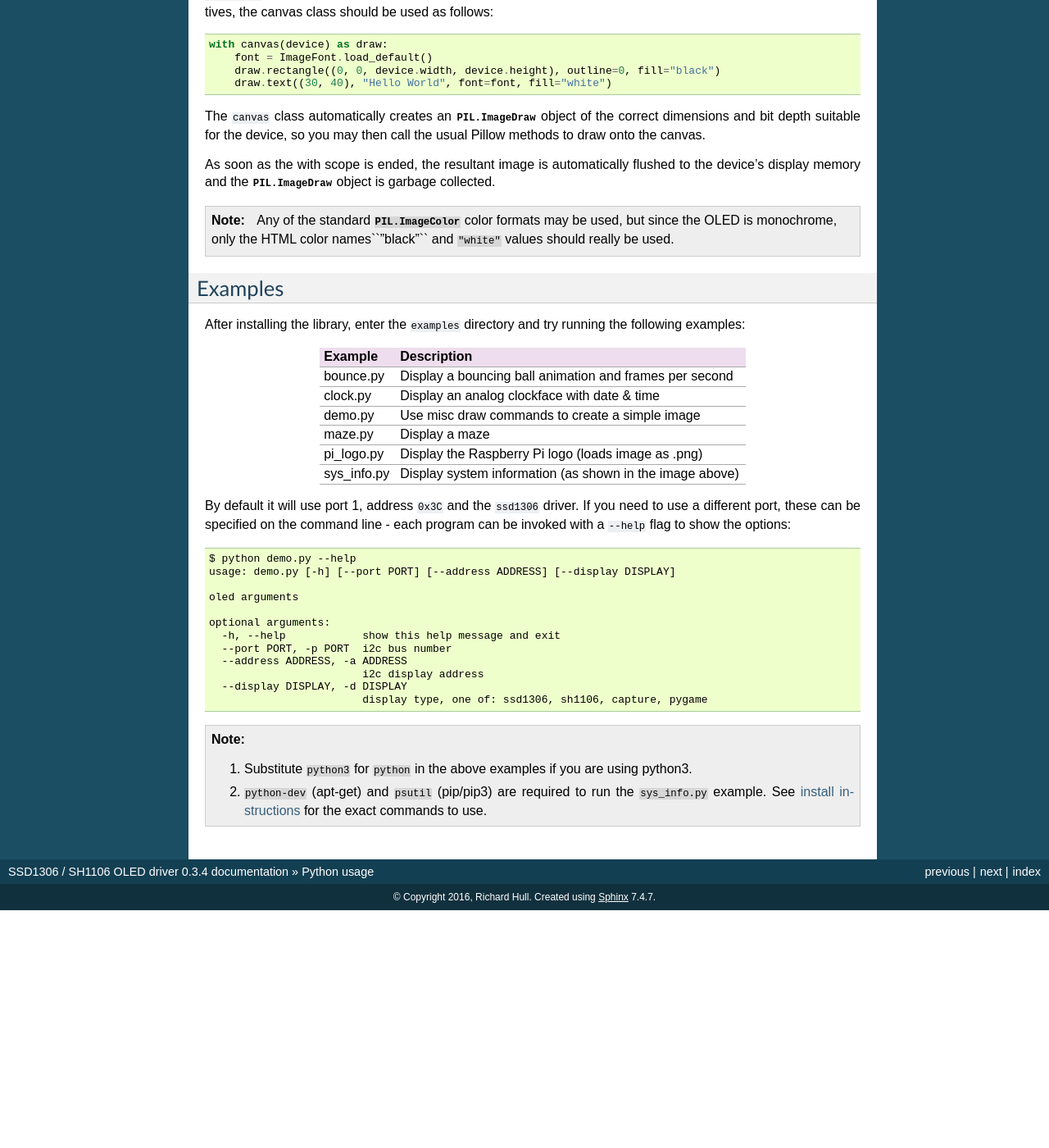
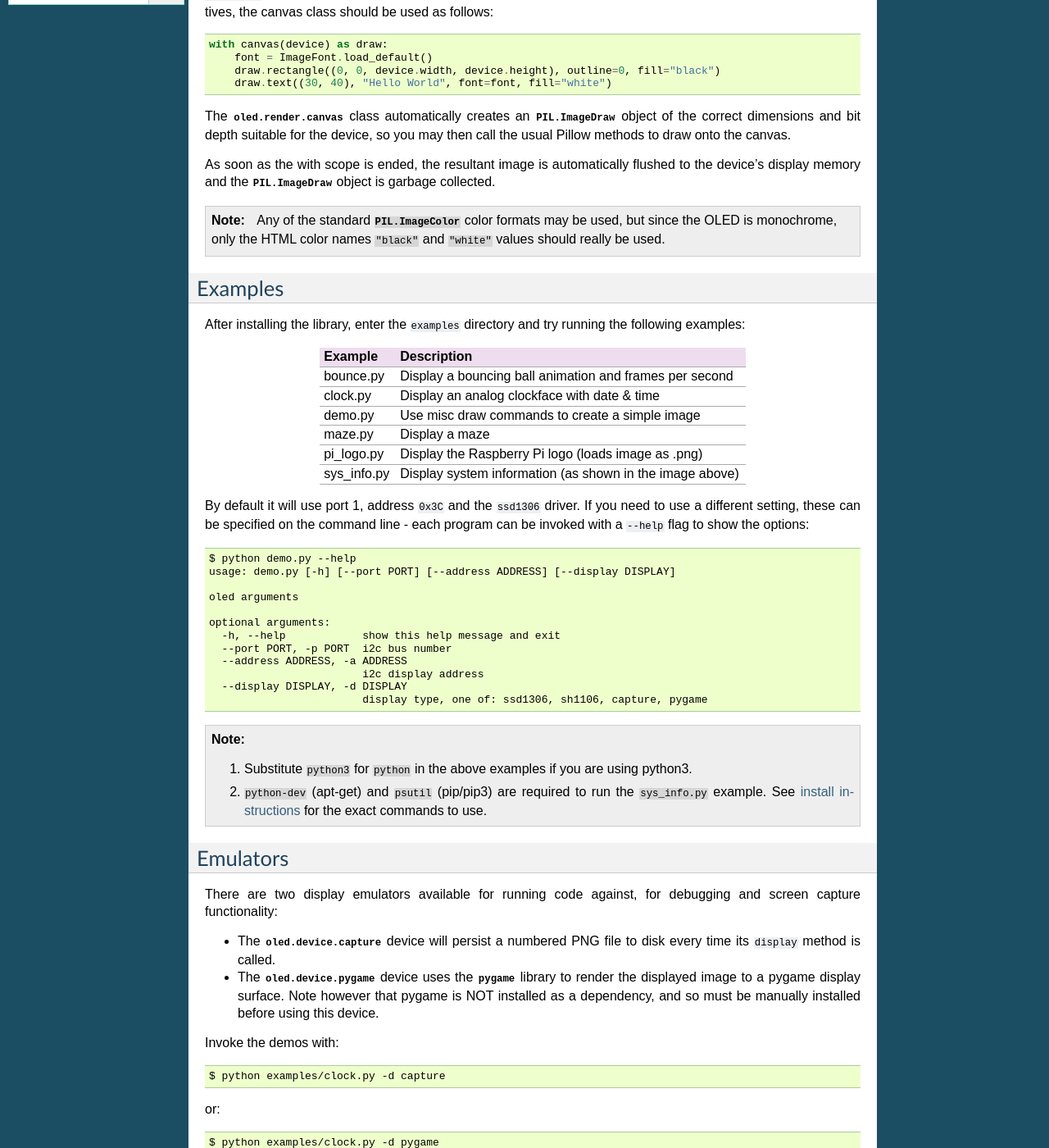
Before and after one commit to rm-hull/luma.oled, a Sphinx documentation site: the page built from doc/python-usage.rst, in a window 1280 px wide and 1400 px high, scrolled down 351 px. Shown: the whole window at 82% size. Built offline with Sphinx 7.4.7, drawn with Linux system fonts in a browser that asks for light colours; before the commit the page ends 1461 px from its top, so only the background shows below that.

Commit message:
Pygame is not a hard dependency
the oled.device.pygame driver will fail with a runtime exception
if the package is not explicitly installed. Setup WONT install
it as a dependency.

```diff
--- a/doc/python-usage.rst
+++ b/doc/python-usage.rst
@@ -27,7 +27,7 @@
       draw.rectangle((0, 0, device.width, device.height), outline=0, fill="black")
       draw.text((30, 40), "Hello World", font=font, fill="white")
 
-The ``canvas`` class automatically creates an :mod:`PIL.ImageDraw`
+The :class:`oled.render.canvas` class automatically creates an :mod:`PIL.ImageDraw`
 object of the correct dimensions and bit depth suitable for the device, so you
 may then call the usual Pillow methods to draw onto the canvas.
 
@@ -37,7 +37,7 @@
 
 .. note::
    Any of the standard :mod:`PIL.ImageColor` color formats may be used, but since
-   the OLED is monochrome, only the HTML color names``"black"`` and ``"white"``
+   the OLED is monochrome, only the HTML color names ``"black"`` and ``"white"``
    values should really be used.
 
 Examples
@@ -57,7 +57,7 @@
 =========== ========================================================
 
 By default it will use port 1, address ``0x3C`` and the ``ssd1306`` driver.
-If you need to use a different port, these can be specified on the command
+If you need to use a different setting, these can be specified on the command
 line - each program can be invoked with a ``--help`` flag to show the options::
 
   $ python demo.py --help
@@ -75,4 +75,26 @@
 
 .. note::
    #. Substitute ``python3`` for ``python`` in the above examples if you are using python3.
-   #. ``python-dev`` (apt-get) and ``psutil`` (pip/pip3) are required to run the ``sys_info.py`` example. See `install instructions <https://github.com/rm-hull/ssd1306/blob/master/examples/sys_info.py#L3-L7>`_ for the exact commands to use.
+   #. ``python-dev`` (apt-get) and ``psutil`` (pip/pip3) are required to run the ``sys_info.py``
+      example. See `install instructions <https://github.com/rm-hull/ssd1306/blob/master/examples/sys_info.py#L3-L7>`_ for the exact commands to use.
+
+Emulators
+^^^^^^^^^
+There are two display emulators available for running code against, for debugging
+and screen capture functionality:
+
+* The :class:`oled.device.capture` device will persist a numbered PNG file to
+  disk every time its ``display`` method is called.
+
+* The :class:`oled.device.pygame` device uses the :py:mod:`pygame` library to
+  render the displayed image to a pygame display surface. Note however that
+  pygame is NOT installed as a dependency, and so must be manually installed
+  before using this device.
+
+Invoke the demos with::
+
+  $ python examples/clock.py -d capture
+
+or::
+
+  $ python examples/clock.py -d pygame
--- a/setup.py
+++ b/setup.py
@@ -21,7 +21,7 @@
     url="https://github.com/rm-hull/ssd1306",
     download_url="https://github.com/rm-hull/ssd1306/tarball/" + version,
     packages=["oled"],
-    install_requires=["pillow", "smbus2", "pygame"],
+    install_requires=["pillow", "smbus2"],
     setup_requires=["pytest-runner"],
     tests_require=["pytest", "pytest-cov", "python-coveralls"],
     classifiers=[
```
Also changed, not shown: 1 other file.
